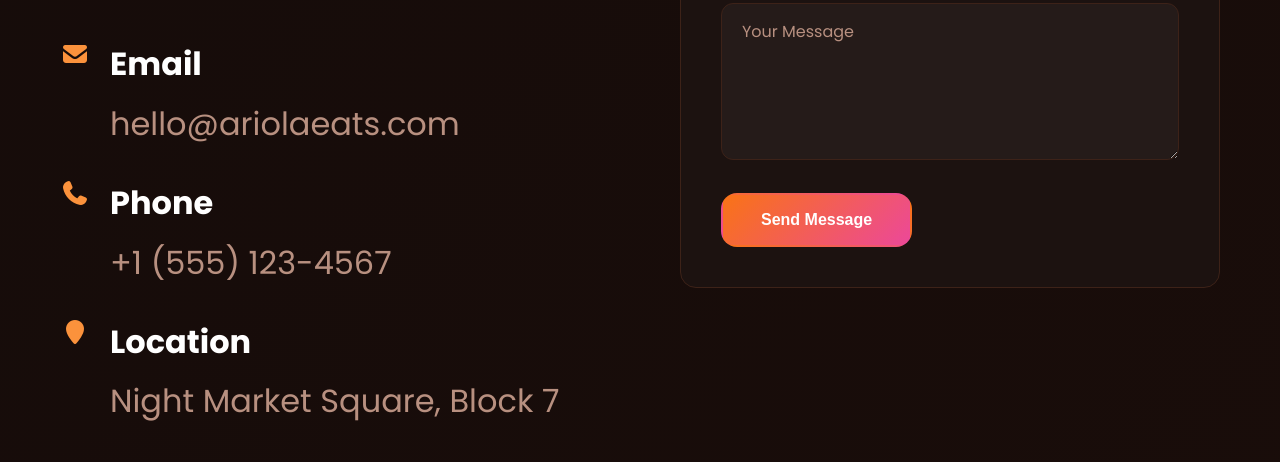
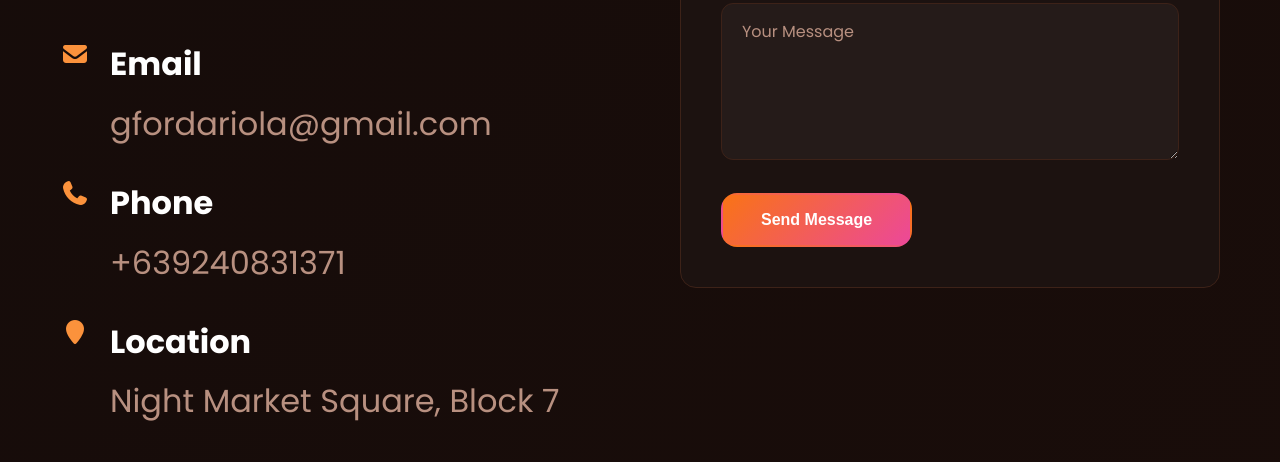
Before and after one commit to GlennFordAriola/Portfolio, a plain HTML site: page ShopProject/ecommerce.html in a window 1280 px wide. Shown: the part 4508-4970 px from the top of the page. Drawn offline with Linux system fonts and the light colour scheme.

Commit message:
Updated project files

```diff
--- a/ShopProject/ecommerce.html
+++ b/ShopProject/ecommerce.html
@@ -333,7 +333,7 @@
                             <i class="fa-solid fa-envelope"></i>
                             <div>
                                 <h4>Email</h4>
-                                <p>hello@ariolaeats.com</p>
+                                <p>gfordariola@gmail.com</p>
                             </div>
                         </div>
 
@@ -341,7 +341,7 @@
                             <i class="fa-solid fa-phone"></i>
                             <div>
                                 <h4>Phone</h4>
-                                <p>+1 (555) 123-4567</p>
+                                <p>+639240831371</p>
                             </div>
                         </div>
 
```
